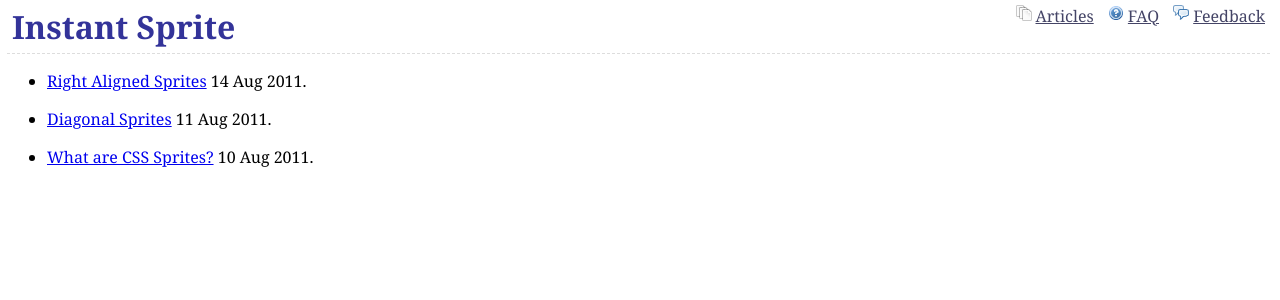
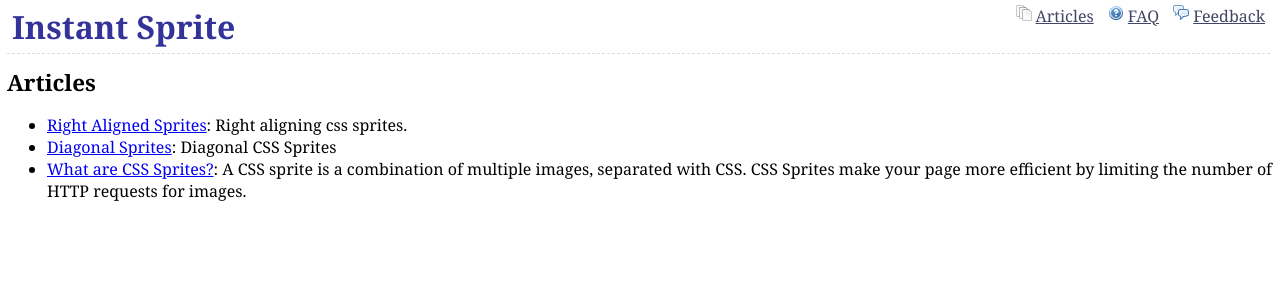
Before and after one commit to bgrins/InstantSprite, a Jekyll site: the page built from site/articles/index.html, in a window 1280 px wide. Shown: the top 300 px of the page. Built offline with Jekyll 4.4.1, drawn with Linux system fonts in a browser that asks for light colours; Markdown is read by kramdown in place of the engine named in the settings.

Commit message:
updating content from old site

```diff
--- a/site/_posts/2011-08-10-what-are-css-sprites.md
+++ b/site/_posts/2011-08-10-what-are-css-sprites.md
@@ -1,6 +1,8 @@
 ---
 layout: post
 title: What are CSS Sprites?
+description: A CSS sprite is a combination of multiple images, separated with CSS.  CSS Sprites make your page more efficient by limiting the number of HTTP requests for images.
+example: true
 ---
 
 {{ page.title }}
--- a/site/_posts/2011-08-11-diagonal-sprites.md
+++ b/site/_posts/2011-08-11-diagonal-sprites.md
@@ -1,6 +1,7 @@
 ---
 layout: post
 title: Diagonal Sprites
+description: Diagonal CSS Sprites
 ---
 
 {{ page.title }}
--- a/site/_posts/2011-08-14-right-aligned-sprites.md
+++ b/site/_posts/2011-08-14-right-aligned-sprites.md
@@ -1,6 +1,8 @@
 ---
 layout: post
 title: Right Aligned Sprites
+description: Right aligning css sprites.
+example: true
 ---
 
 {{ page.title }}
--- a/site/articles/index.html
+++ b/site/articles/index.html
@@ -2,10 +2,13 @@
 layout: default
 title: Articles
 relative: ../
+description: Articles and examples about CSS Sprite generation, CSS Sprite techniques, What Are CSS Sprites, etc.
 ---
+
+<h2>Articles</h2>
 
 <ul id="archive">
 {% for post in site.posts %}
-<li><a href="{{ }}{{ post.url }}">{{ post.title }}</a> <abbr>{{ post.date | date_to_string }}</abbr>.  <p>{{ post.description }}</p></li>
+<li><a href="{{ }}{{ post.url }}">{{ post.title }}</a>: {{ post.description }}</li>
 {% endfor %}
 </ul>
--- a/site/feedback/index.html
+++ b/site/feedback/index.html
@@ -1,8 +1,11 @@
 ---
 layout: default
 title: Feedback
+description: Feedback for Instant Sprite, the CSS Sprite Generator.
 relative: ../
 ---
-
+<p>
+Please report bugs or feature requests here: <a href='https://github.com/bgrins/instantsprite/issues'>https://github.com/bgrins/instantsprite/issues</a>.<br />  For general feedback, please use the form below:
+</p>
 
 <iframe src="https://spreadsheets.google.com/embeddedform?formkey=dDdjQnkxWWZickFzeG45V3k5ME92ZXc6MQ" width="760" height="700" frameborder="0" marginheight="0" marginwidth="0">Loading... If you are having trouble, please <a href="https://spreadsheets.google.com/embeddedform?formkey=dDdjQnkxWWZickFzeG45V3k5ME92ZXc6MQ">visit the form directly</a></iframe>
```
Also changed, not shown: 1 other file.
